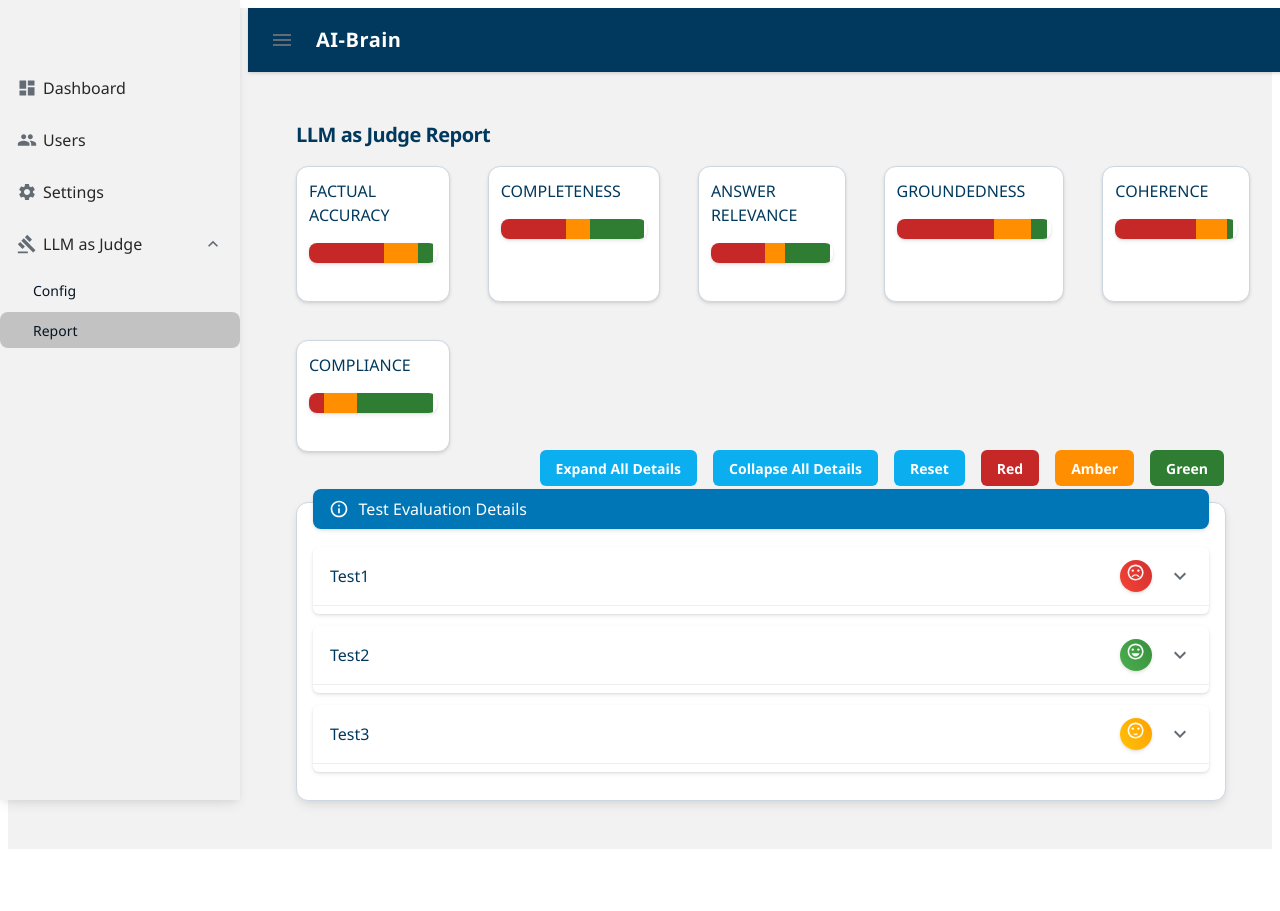
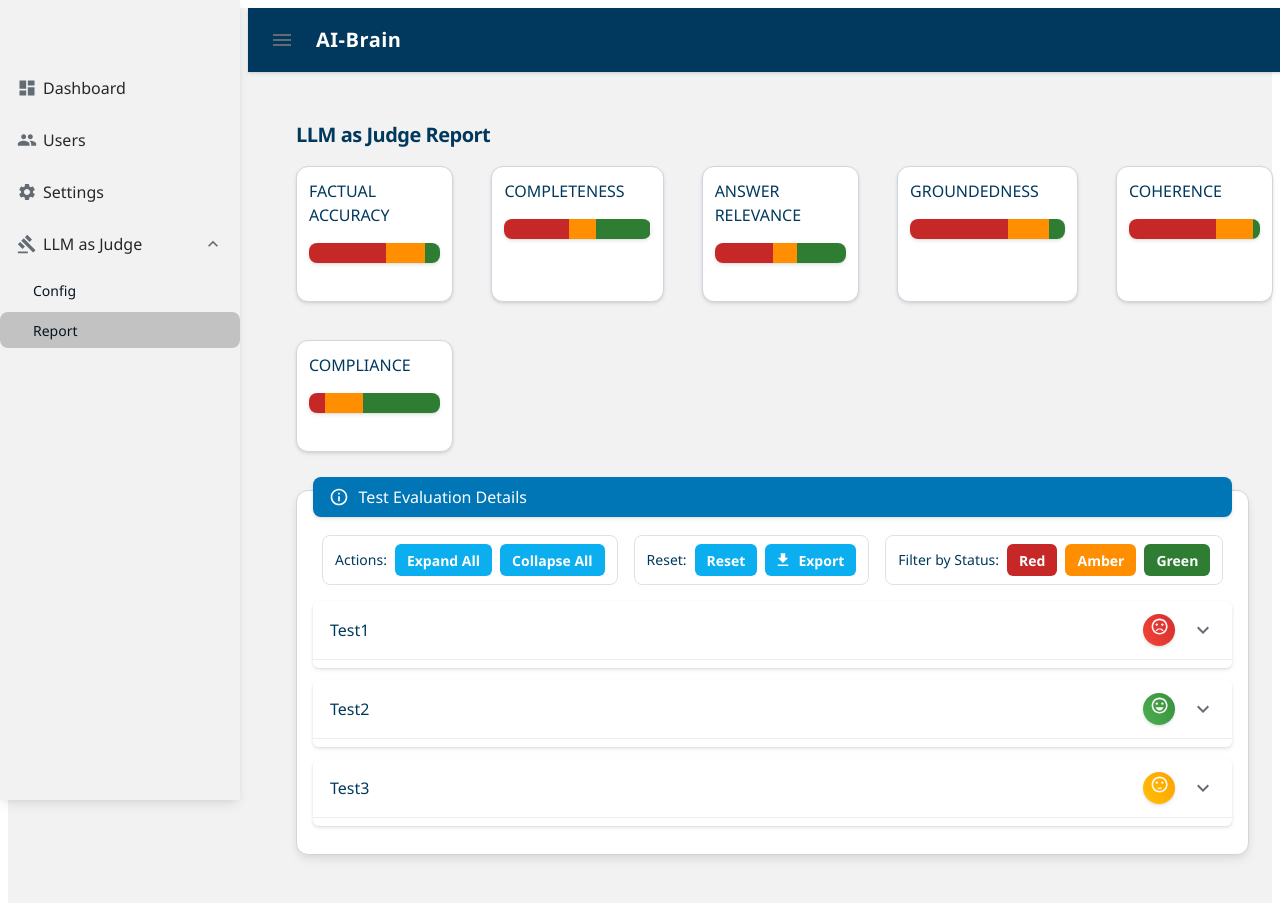
Before and after one commit to pranksterguru/template, a React (Create React App) app: page /llmjudgereport in a window 1280 px wide. Before the commit the page ends 857 px from the top, so only its background shows below. Built offline with nearby package versions, Linux system fonts and the light colour scheme.

Commit message:
works...

```diff
--- /dev/null
+++ b/src/components/LLMJudgeReportControl.jsx
@@ -0,0 +1,102 @@
+// LLMReportControls.jsx
+import React from 'react';
+import Box from '@mui/joy/Box';
+import Button from '@mui/joy/Button';
+import Typography from '@mui/joy/Typography';
+import DownloadIcon from '@mui/icons-material/Download'; // Or use PrintIcon if preferred
+
+const LLMReportControls = ({ onExpandAll, onCollapseAll, onReset, onFilter }) => (
+  <Box sx={{ display: 'flex', justifyContent: 'center', mb: 2 }}>
+    <Box
+      sx={{
+        display: 'flex',
+        flexWrap: 'nowrap',
+        gap: 2,
+        overflowX: 'auto',
+        px: 1
+      }}
+    >
+      <Box
+        sx={{
+          display: 'flex',
+          gap: 1,
+          alignItems: 'center',
+          border: '1px solid',
+          borderColor: 'divider',
+          borderRadius: 'md',
+          px: 1.5,
+          py: 1,
+          whiteSpace: 'nowrap'
+        }}
+      >
+        <Typography level="title-sm">Actions:</Typography>
+        <Button size="sm" onClick={onExpandAll}>Expand All</Button>
+        <Button size="sm" onClick={onCollapseAll}>Collapse All</Button>
+      </Box>
+
+      <Box
+        sx={{
+          display: 'flex',
+          gap: 1,
+          alignItems: 'center',
+          border: '1px solid',
+          borderColor: 'divider',
+          borderRadius: 'md',
+          px: 1.5,
+          py: 1,
+          whiteSpace: 'nowrap'
+        }}
+      >
+        <Typography level="title-sm">Reset:</Typography>
+        <Button size="sm" onClick={onReset}>Reset</Button>
+        <Button
+          size="sm"
+          onClick={() => window.print()}
+          startDecorator={<DownloadIcon />}
+        >
+          Export
+        </Button>
+      </Box>
+
+      <Box
+        sx={{
+          display: 'flex',
+          gap: 1,
+          alignItems: 'center',
+          border: '1px solid',
+          borderColor: 'divider',
+          borderRadius: 'md',
+          px: 1.5,
+          py: 1,
+          whiteSpace: 'nowrap'
+        }}
+      >
+        <Typography level="title-sm">Filter by Status:</Typography>
+        {['red', 'amber', 'green'].map((color) => (
+          <Button
+            key={color}
+            size="sm"
+            onClick={() => onFilter(color)}
+            sx={{
+              backgroundColor:
+                color === 'red' ? '#c62828' :
+                color === 'amber' ? '#ff8f00' :
+                '#2e7d32',
+              color: '#fff',
+              '&:hover': {
+                backgroundColor:
+                  color === 'red' ? '#c62828' :
+                  color === 'amber' ? '#ff8f00' :
+                  '#2e7d32'
+              }
+            }}
+          >
+            {color.charAt(0).toUpperCase() + color.slice(1)}
+          </Button>
+        ))}
+      </Box>
+    </Box>
+  </Box>
+);
+
+export default LLMReportControls;
--- a/src/components/MetricBar.jsx
+++ b/src/components/MetricBar.jsx
@@ -56,6 +56,7 @@ const MetricBar = ({
         {title}
       </Typography>
 
+
       <Box
   sx={{
     display: 'flex',
@@ -71,7 +72,7 @@ const MetricBar = ({
       sx={{
         width: animatedWidths.red,
         bgcolor: 'rgba(198, 40, 40, 1)',
-              transition: 'width 5s ease 0.3s',
+        transition: 'width 1.5s ease 0.1s',
         cursor: 'pointer'
       }}
       onClick={() => onSegmentClick('red')}
@@ -83,7 +84,7 @@ const MetricBar = ({
       sx={{
         width: animatedWidths.amber,
         bgcolor: 'rgba(255, 143, 0, 1)',
-              transition: 'width 8s ease 0.6s',
+        transition: 'width 1.8s ease 0.2s',
         cursor: 'pointer'
       }}
       onClick={() => onSegmentClick('amber')}
@@ -95,13 +96,18 @@ const MetricBar = ({
       sx={{
         width: animatedWidths.green,
         bgcolor: 'rgba(46, 125, 50, 1)',
-              transition: 'width 4s ease 0.9s',
+        transition: 'width 1.2s ease 0.3s',
         cursor: 'pointer'
       }}
       onClick={() => onSegmentClick('green')}
     />
   </CustomTooltip>
 </Box>
+
+
+
+
+
     </Card>
   );
 };
--- a/src/index.js
+++ b/src/index.js
@@ -4,6 +4,19 @@ import { BrowserRouter } from 'react-router-dom';
 import { CssVarsProvider } from '@mui/joy/styles';
 import App from './App';
 import barclaysTheme from './theme';
+
+// Inject global print styles
+const style = document.createElement('style');
+style.innerHTML = `
+  @media print {
+    body {
+      -webkit-print-color-adjust: exact !important;
+      print-color-adjust: exact !important;
+      color-adjust: exact !important;
+    }
+  }
+`;
+document.head.appendChild(style);
 
 const root = ReactDOM.createRoot(document.getElementById('root'));
 root.render(
--- a/src/pages/LLMJudgeReport.jsx
+++ b/src/pages/LLMJudgeReport.jsx
@@ -6,6 +6,8 @@ import MetricBar from '../components/MetricBar';
 import InfoCard from '../components/InfoCard';
 import inputData from './input.json';
 import LLMJudgeReportAccordion from '../components/LLMJudgeReportAccordion';
+import Card from '@mui/joy/Card';
+import LLMReportControls from '../components/LLMJudgeReportControl';
 
 const LLMJudgeReport = () => {
   const [expandedKeys, setExpandedKeys] = useState({});
@@ -147,59 +149,25 @@ const LLMJudgeReport = () => {
         ))}
       </Box>
 
-      <Box sx={{ display: 'flex', justifyContent: 'flex-end', gap: 2, mb: 2, flexWrap: 'wrap' }}>
-        <Button onClick={expandAll}>Expand All Details</Button>
-        <Button onClick={collapseAll}>Collapse All Details</Button>
-        <Button onClick={resetAll}>Reset</Button>
-        <Button
-          onClick={() => {
-            setFilterColor('red');
-            setFilterMetricColor(null);
-            console.log('Filter by status red');
-          }}
-          sx={{
-            backgroundColor: '#c62828',
-            color: '#fff',
-            '&:hover': { backgroundColor: '#c62828' }
-          }}
-        >
-          Red
-        </Button>
-        <Button
-          onClick={() => {
-            setFilterColor('amber');
-            setFilterMetricColor(null);
-            console.log('Filter by status amber');
-          }}
-          sx={{
-            backgroundColor: '#ff8f00',
-            color: '#fff',
-            '&:hover': { backgroundColor: '#ff8f00' }
-          }}
-        >
-          Amber
-        </Button>
-        <Button
-          onClick={() => {
-            setFilterColor('green');
-            setFilterMetricColor(null);
-            console.log('Filter by status green');
-          }}
-          sx={{
-            backgroundColor: '#2e7d32',
-            color: '#fff',
-            '&:hover': { backgroundColor: '#2e7d32' }
-          }}
-        >
-          Green
-        </Button>
-      </Box>
 
-      <Box sx={{ width: '100%', mt: 2 }}>
-        <InfoCard icon="info" title="Test Evaluation Details" contentAlign="center">
-          <Box sx={{ width: '100%' }}>{detailAccordions}</Box>
-        </InfoCard>
-      </Box>
+
+<Box sx={{ width: '100%', mt: 8 }}>
+  <InfoCard icon="info" title="Test Evaluation Details" contentAlign="center">
+    <LLMReportControls
+      onExpandAll={expandAll}
+      onCollapseAll={collapseAll}
+      onReset={resetAll}
+      onFilter={(color) => {
+        setFilterColor(color);
+        setFilterMetricColor(null);
+        console.log(`Filter by status ${color}`);
+      }}
+    />
+    <Box sx={{ width: '100%' }}>{detailAccordions}</Box>
+  </InfoCard>
+</Box>
+
+
     </Box>
   );
 };
```
Lines whose indentation alone changed are shown as unchanged.
